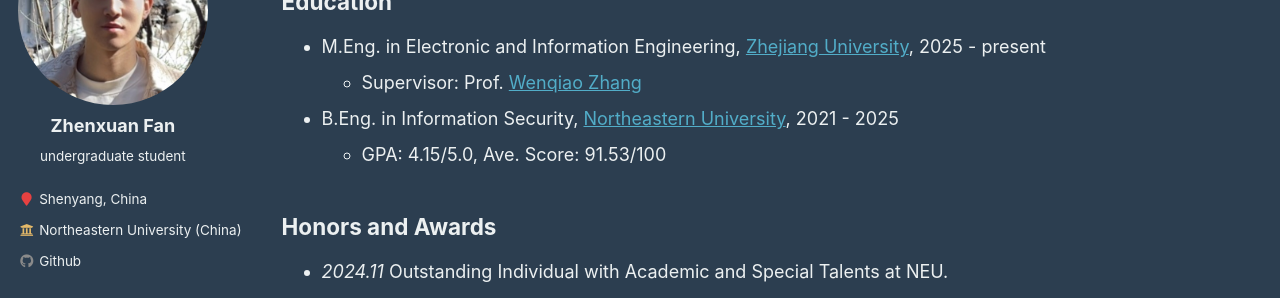
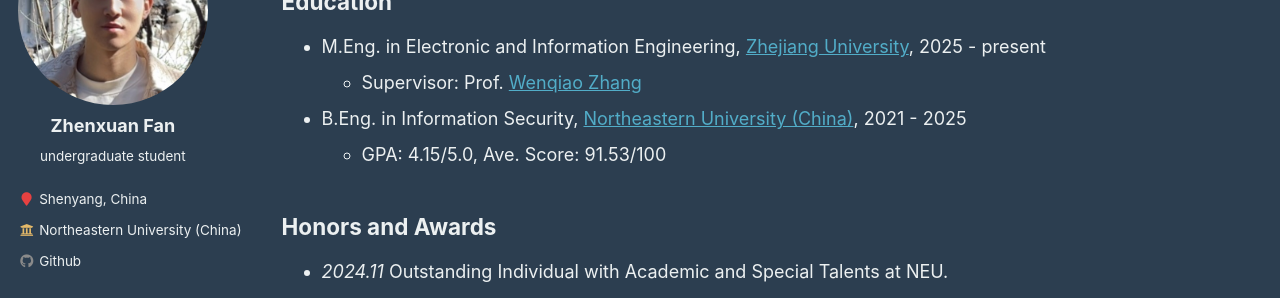
Before and after one commit to fanzhenxuan/fanzhenxuan.github.io, a Jekyll site: the page built from _pages/cv.md, in a window 1280 px wide and 1093 px high. Shown: the part 203-501 px from the top of the window. Built offline with Jekyll 4.4.1, drawn with Linux system fonts in a browser that asks for light colours.

Commit message:
Update cv.md

```diff
--- a/_pages/cv.md
+++ b/_pages/cv.md
@@ -14,7 +14,7 @@ redirect_from:
 
 * M.Eng. in Electronic and Information Engineering, [Zhejiang University](https://www.zju.edu.cn/english/), 2025 - present
   * Supervisor: Prof. [Wenqiao Zhang](https://person.zju.edu.cn/wenqiao)
-* B.Eng. in Information Security, [Northeastern University](https://english.neu.edu.cn/), 2021 - 2025
+* B.Eng. in Information Security, [Northeastern University (China)](https://english.neu.edu.cn/), 2021 - 2025
   * GPA: 4.15/5.0, Ave. Score: 91.53/100
 
 
```
